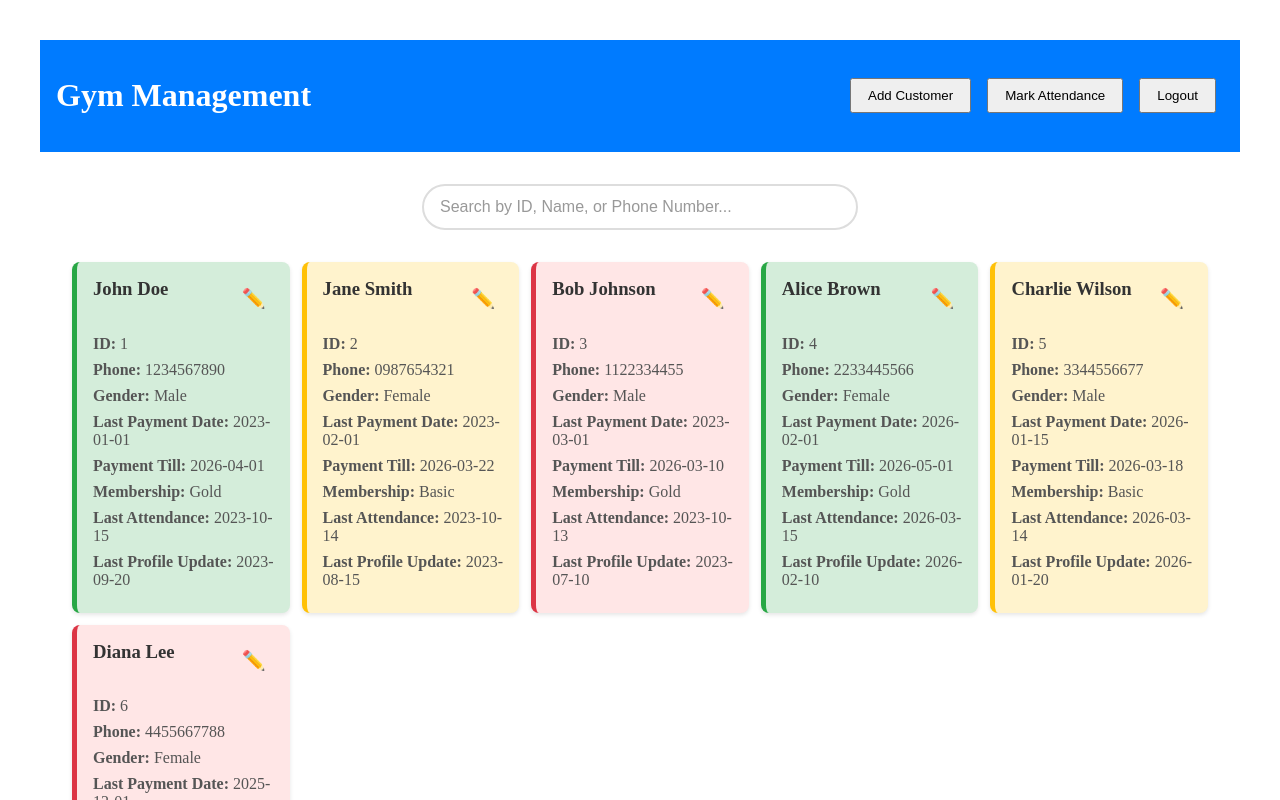
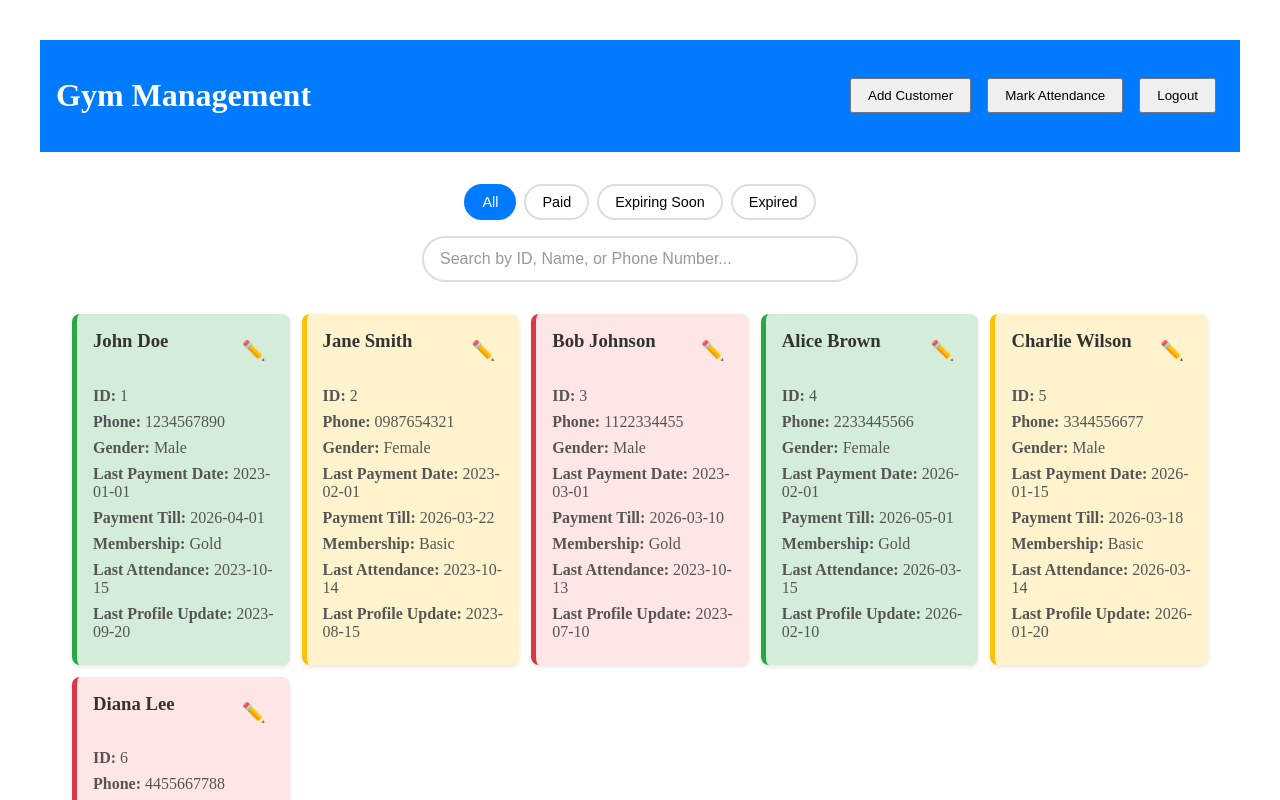
Before and after one commit to sandeep7722/gym-managemen, a React (Vite) app: page /home in a window 1280 px wide. Shown: the top 800 px of the page. Built offline with nearby package versions, Linux system fonts and the light colour scheme.

Commit message:
added filter feature

```diff
--- a/src/App.css
+++ b/src/App.css
@@ -58,6 +58,36 @@
 
 .search-input::placeholder {
   color: #999;
+}
+
+.filter-container {
+  display: flex;
+  gap: 0.5rem;
+  margin-bottom: 1rem;
+  justify-content: center;
+  flex-wrap: wrap;
+}
+
+.filter-btn {
+  padding: 0.5rem 1rem;
+  border: 2px solid #ddd;
+  background: white;
+  border-radius: 20px;
+  cursor: pointer;
+  font-size: 0.9rem;
+  font-weight: 500;
+  transition: all 0.2s;
+}
+
+.filter-btn:hover {
+  border-color: #007bff;
+  background: #f8f9fa;
+}
+
+.filter-btn.active {
+  background: #007bff;
+  color: white;
+  border-color: #007bff;
 }
 
 .customer-grid {
--- a/src/components/Home.jsx
+++ b/src/components/Home.jsx
@@ -16,6 +16,7 @@ function Home() {
     membership: ''
   });
   const [searchTerm, setSearchTerm] = useState('');
+  const [filterStatus, setFilterStatus] = useState('all');
 
   const getCardClass = (paymentTill) => {
     const tillDate = new Date(paymentTill);
@@ -28,11 +29,19 @@ function Home() {
     return 'green';
   };
 
-  const filteredCustomers = customerDetails.filter(customer =>
-    customer.customer_id.toLowerCase().includes(searchTerm.toLowerCase()) ||
-    customer.customer_name.toLowerCase().includes(searchTerm.toLowerCase()) ||
-    customer.customer_phoneNo.includes(searchTerm)
-  );
+  const getCustomerStatus = (customer) => {
+    return getCardClass(customer.payment_till);
+  };
+
+  const filteredCustomers = customerDetails.filter(customer => {
+    const matchesSearch = customer.customer_id.toLowerCase().includes(searchTerm.toLowerCase()) ||
+      customer.customer_name.toLowerCase().includes(searchTerm.toLowerCase()) ||
+      customer.customer_phoneNo.includes(searchTerm);
+
+    const matchesFilter = filterStatus === 'all' || getCustomerStatus(customer) === filterStatus;
+
+    return matchesSearch && matchesFilter;
+  });
 
   const handleEdit = (customer) => {
     setEditingCustomer(customer);
@@ -70,6 +79,32 @@ function Home() {
 
   return (
     <div className="home">
+      <div className="filter-container">
+        <button
+          className={`filter-btn ${filterStatus === 'all' ? 'active' : ''}`}
+          onClick={() => setFilterStatus('all')}
+        >
+          All
+        </button>
+        <button
+          className={`filter-btn ${filterStatus === 'green' ? 'active' : ''}`}
+          onClick={() => setFilterStatus('green')}
+        >
+          Paid
+        </button>
+        <button
+          className={`filter-btn ${filterStatus === 'yellow' ? 'active' : ''}`}
+          onClick={() => setFilterStatus('yellow')}
+        >
+          Expiring Soon
+        </button>
+        <button
+          className={`filter-btn ${filterStatus === 'red' ? 'active' : ''}`}
+          onClick={() => setFilterStatus('red')}
+        >
+          Expired
+        </button>
+      </div>
       <div className="search-container">
         <input
           type="text"
```
